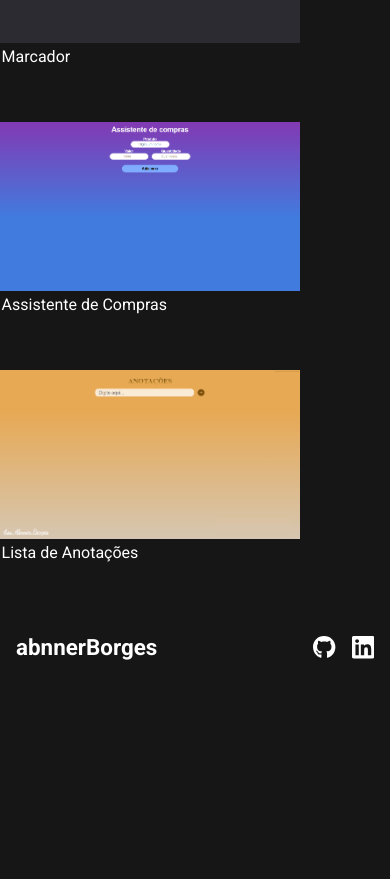
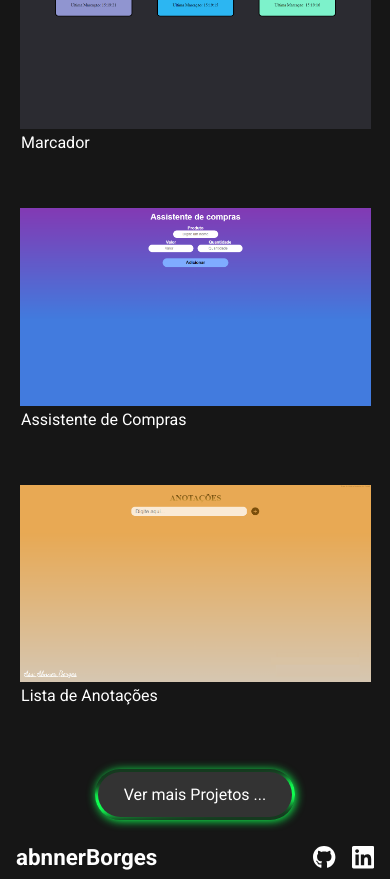
Before and after one commit to AbnnerB/portfolio, a React (Create React App) app: page / in a window 390 px wide. Shown: the part 1780-2659 px from the top of the page. Before the commit the page ends 2448 px from the top, so only its background shows below. Built offline with nearby package versions, Linux system fonts and the light colour scheme.

Commit message:
criando pagina de todos os projetos

```diff
--- a/src/App.js
+++ b/src/App.js
@@ -2,6 +2,7 @@ import { BrowserRouter, Routes, Route } from "react-router-dom";
 
 import Home from "./Pages/Home";
 import Details from "./Pages/Details";
+import AllProjects from "./Pages/AllProjects";
 
 function App() {
   return (
@@ -9,6 +10,7 @@ function App() {
       <Routes>
         <Route exact path="/" element={<Home />} />
         <Route path="/details/:id" element={<Details />} />
+        <Route path="/allprojects" element={<AllProjects />} />
       </Routes>
     </BrowserRouter>
   );
--- /dev/null
+++ b/src/Pages/AllProjects/index.jsx
@@ -0,0 +1,22 @@
+import React from "react";
+import Footer from "../../Components/Footer";
+import ProjectCard from "../../Components/ProjectCard";
+
+import InfoProjects from "../../Data/InfoProjects";
+
+import "./style.css";
+
+export default function AllProjects() {
+  return (
+    <div>
+      <h2>Projetos</h2>
+      <section className="containerAllProjects">
+        {InfoProjects.map((item) => (
+          <ProjectCard key={item.id} item={item} />
+        ))}
+      </section>
+
+      <Footer />
+    </div>
+  );
+}
--- /dev/null
+++ b/src/Pages/AllProjects/style.css
@@ -0,0 +1,9 @@
+.containerAllProjects {
+  max-width: 1012px;
+  margin: 2rem auto;
+  display: grid;
+  grid-template-columns: repeat(auto-fill, 300px);
+  gap: 1.5rem;
+  justify-content: space-between;
+  align-items: center;
+}
--- a/src/Pages/Details/index.js
+++ b/src/Pages/Details/index.js
@@ -39,10 +39,6 @@ export default function Details() {
           >
             Veja no site
           </a>
-
-          <Link className="linksDetails" to="/">
-            Voltar
-          </Link>
         </div>
       ))}
     </>
--- a/src/Pages/Home/index.jsx
+++ b/src/Pages/Home/index.jsx
@@ -9,6 +9,7 @@ import "./styles.css";
 import { FaAngleRight, FaAngleLeft, FaUnderline } from "react-icons/fa";
 
 import TypeWriterEffect from "react-typewriter-effect";
+import { Link, useNavigate } from "react-router-dom";
 
 export default function Home() {
   const dataTop5 = InfoProjects.slice(0, 5);
@@ -22,6 +23,11 @@ export default function Home() {
   function carouselScrollRight() {
     console.log(carousel.current.offsetWidth);
     carousel.current.scrollLeft += carousel.current.offsetWidth;
+  }
+  const navigate = useNavigate();
+
+  function linkForProjects() {
+    navigate("/allprojects");
   }
 
   return (
@@ -100,10 +106,19 @@ export default function Home() {
             {dataTop5.map((item) => (
               <ProjectCard key={item.id} item={item} />
             ))}
-            <button className="seeMoreProjectsButton">
+            <button
+              onClick={linkForProjects}
+              className="seeMoreProjectsButton in"
+            >
               <span> Ver mais Projetos ...</span>
             </button>
           </section>
+          <button
+            onClick={linkForProjects}
+            className="seeMoreProjectsButton out"
+          >
+            <span> Ver mais Projetos ...</span>
+          </button>
         </section>
       </main>
       <footer>
--- a/src/Pages/Home/styles.css
+++ b/src/Pages/Home/styles.css
@@ -192,6 +192,11 @@ main {
   filter: blur(5px);
   animation: borderAnimation 4s linear infinite;
 }
+
+.out {
+  display: none;
+}
+
 @keyframes borderAnimation {
   0% {
     transform: rotate(0deg);
@@ -238,6 +243,12 @@ main {
   .containerProjects button {
     display: none;
   }
+  .out {
+    display: block;
+  }
+  .in {
+    display: none;
+  }
 }
 @media screen and (max-width: 720px) {
   .presentation {
@@ -269,6 +280,10 @@ main {
     margin-top: 0.5rem;
     max-width: 200px;
   }
+
+  .containerProjects {
+    justify-content: center;
+  }
 }
 
 @media screen and (max-width: 500px) {
@@ -280,4 +295,17 @@ main {
     width: 90%;
     margin: 0 auto 1rem auto;
   }
+
+  .containerProjects {
+    display: flex;
+    flex-direction: column;
+  }
+
+  .projectCard {
+    min-width: 100px;
+    max-width: 100%;
+    width: 90%;
+    margin-bottom: 2rem;
+    pointer-events: fill;
+  }
 }
```
